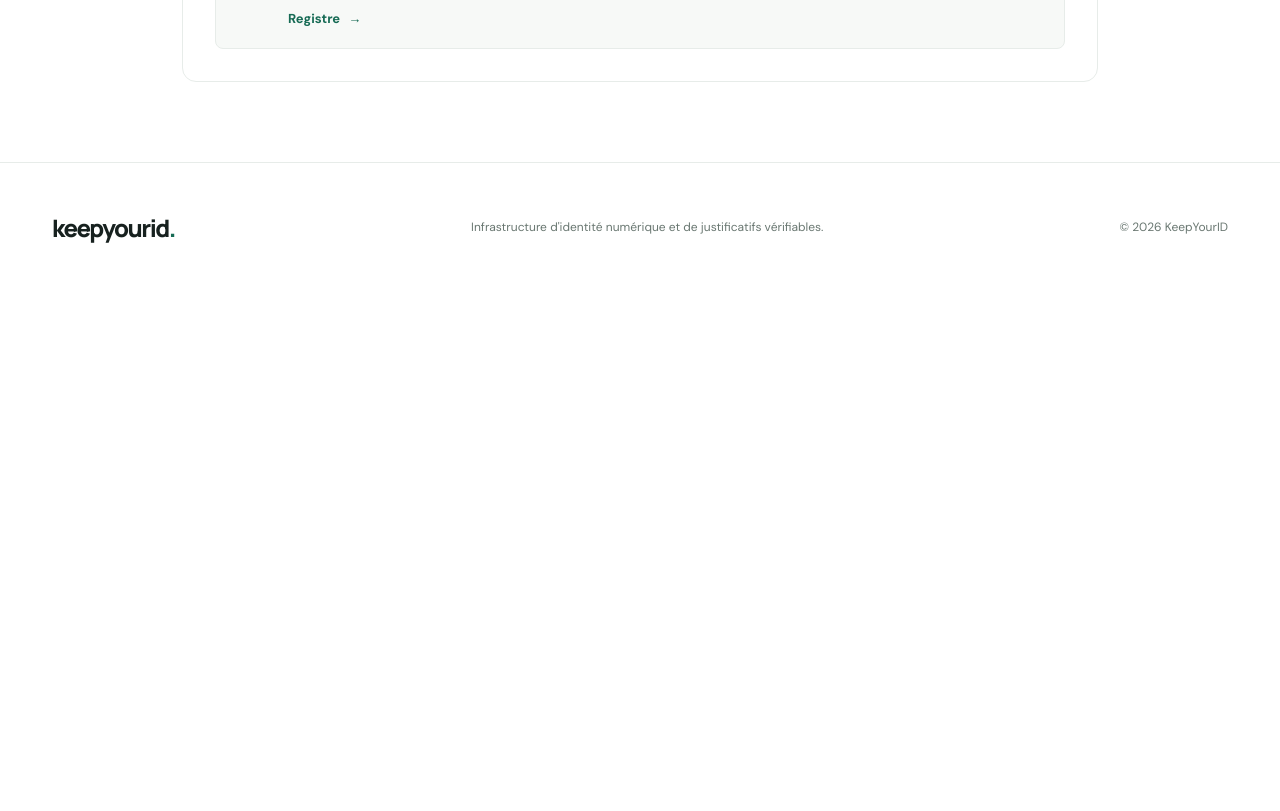
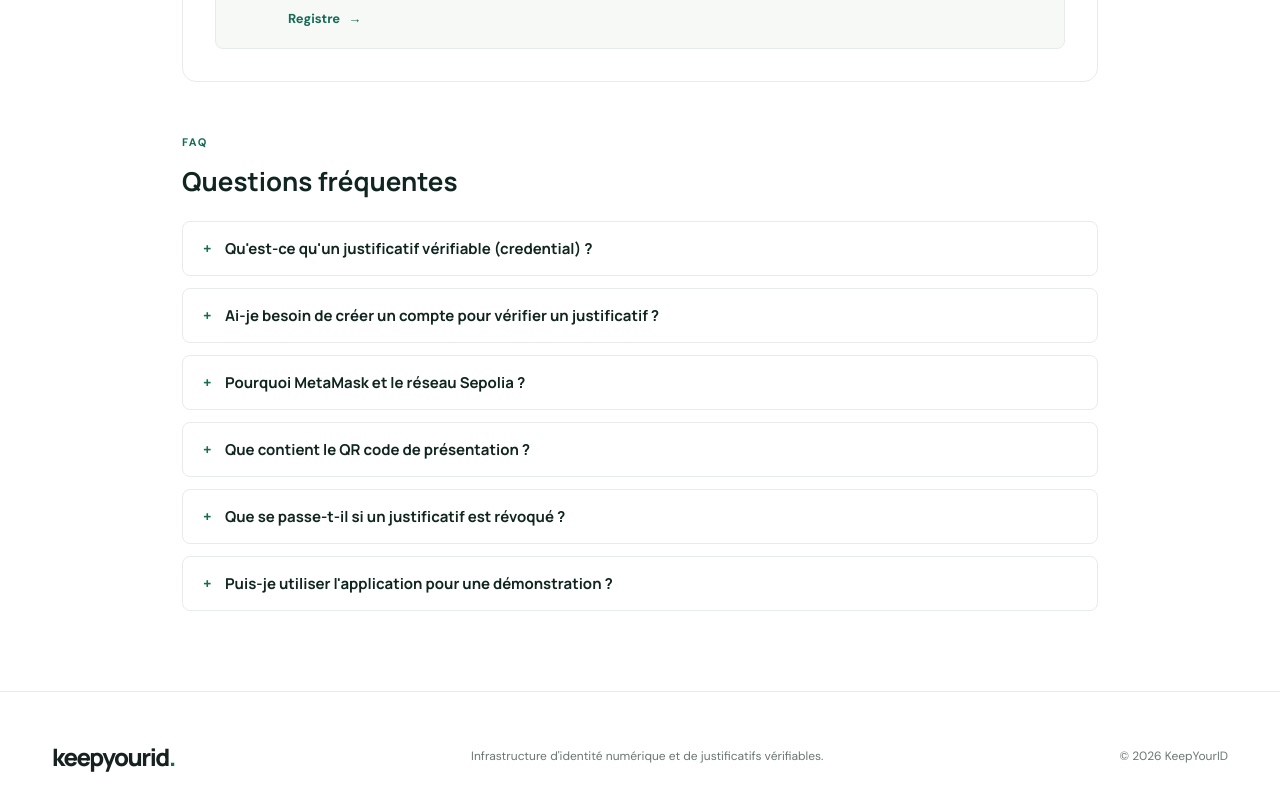
Before and after one commit to Jovialngandu/keepyourid, a React (Vite) app in the folder web/: page /help in a window 1280 px wide. Shown: the part 1260-2071 px from the top of the page. Before the commit the page ends 1552 px from the top, so only its background shows below. Built offline with nearby package versions, Linux system fonts and the light colour scheme; no server answers.

Commit message:
ADD: implement FAQ section and interactive accordion items on the user guide page

```diff
--- a/web/src/data/guide.js
+++ b/web/src/data/guide.js
@@ -1,3 +1,36 @@
+export const faqItems = [
+  {
+    question: "Qu'est-ce qu'un justificatif vérifiable (credential) ?",
+    answer:
+      "C'est un document numérique signé cryptographiquement par une organisation émettrice. Son authenticité peut être vérifiée par n'importe quel tiers sans dépendre d'une plateforme centrale.",
+  },
+  {
+    question: "Ai-je besoin de créer un compte pour vérifier un justificatif ?",
+    answer:
+      "Non. La page de vérification est publique : scannez le QR code ou importez le fichier JSON sans être connecté.",
+  },
+  {
+    question: "Pourquoi MetaMask et le réseau Sepolia ?",
+    answer:
+      "Sepolia est un réseau de test Ethereum. MetaMask permet de prouver le contrôle de votre adresse et de signer les challenges d'authentification du DID. En production, un autre réseau sera utilisé.",
+  },
+  {
+    question: "Que contient le QR code de présentation ?",
+    answer:
+      "Le QR code contient un lien vers la présentation du justificatif signé. Le vérificateur scanne ce lien, récupère le credential et vérifie sa signature, son émetteur, sa non-révocation et sa validité.",
+  },
+  {
+    question: "Que se passe-t-il si un justificatif est révoqué ?",
+    answer:
+      "La révocation est publiée dans une liste de statut signée par l'émetteur. Toute vérification ultérieure du justificatif affichera un verdict d'échec sur le critère de révocation.",
+  },
+  {
+    question: "Puis-je utiliser l'application pour une démonstration ?",
+    answer:
+      "Oui. La page d'accueil propose un compte de test ainsi qu'un générateur d'utilisateur aléatoire avec organisation incluse. Utilisez un wallet de test pour la démonstration.",
+  },
+];
+
 export const guideProfiles = [
   {
     id: "issuer",
--- a/web/src/pages/Help.jsx
+++ b/web/src/pages/Help.jsx
@@ -4,7 +4,7 @@ import { Link } from "react-router-dom";
 import Navbar from "../components/layout/Navbar";
 import Footer from "../components/layout/Footer";
 import ProfileTabs from "../components/guide/ProfileTabs";
-import { guideProfiles } from "../data/guide";
+import { guideProfiles, faqItems } from "../data/guide";
 
 import "../styles/guide.css";
 
@@ -61,6 +61,22 @@ export default function Help() {
             ))}
           </ol>
         </section>
+
+        <section className="guide-faq">
+          <div className="guide-faq-header">
+            <span className="eyebrow">FAQ</span>
+            <h2>Questions fréquentes</h2>
+          </div>
+
+          <div className="guide-faq-list">
+            {faqItems.map((item) => (
+              <details className="guide-faq-item" key={item.question}>
+                <summary>{item.question}</summary>
+                <p>{item.answer}</p>
+              </details>
+            ))}
+          </div>
+        </section>
       </main>
 
       <Footer />
--- a/web/src/styles/guide.css
+++ b/web/src/styles/guide.css
@@ -214,6 +214,63 @@
   color: var(--color-primary);
 }
 
+.guide-faq {
+  margin-top: 48px;
+}
+
+.guide-faq-header {
+  margin-bottom: 22px;
+}
+
+.guide-faq-header h2 {
+  margin: 12px 0 0;
+  font-family: var(--font-heading);
+  font-size: 26px;
+  color: var(--color-dark);
+}
+
+.guide-faq-list {
+  display: flex;
+  flex-direction: column;
+  gap: 12px;
+}
+
+.guide-faq-item {
+  border: 1px solid var(--color-border);
+  border-radius: 8px;
+  background: white;
+  padding: 16px 20px;
+}
+
+.guide-faq-item summary {
+  cursor: pointer;
+  font-family: var(--font-heading);
+  font-size: 15px;
+  font-weight: 700;
+  color: var(--color-dark);
+  list-style: none;
+}
+
+.guide-faq-item summary::before {
+  content: "+";
+  display: inline-block;
+  width: 22px;
+  color: var(--color-primary);
+  font-weight: 800;
+}
+
+.guide-faq-item[open] summary::before {
+  content: "–";
+}
+
+.guide-faq-item p {
+  margin: 12px 0 0;
+  padding-left: 22px;
+  color: var(--color-muted);
+  font-size: 14px;
+  line-height: 1.8;
+}
+
 @media (max-width: 600px) {
   .guide-page {
     padding: 40px 20px 60px;
```
